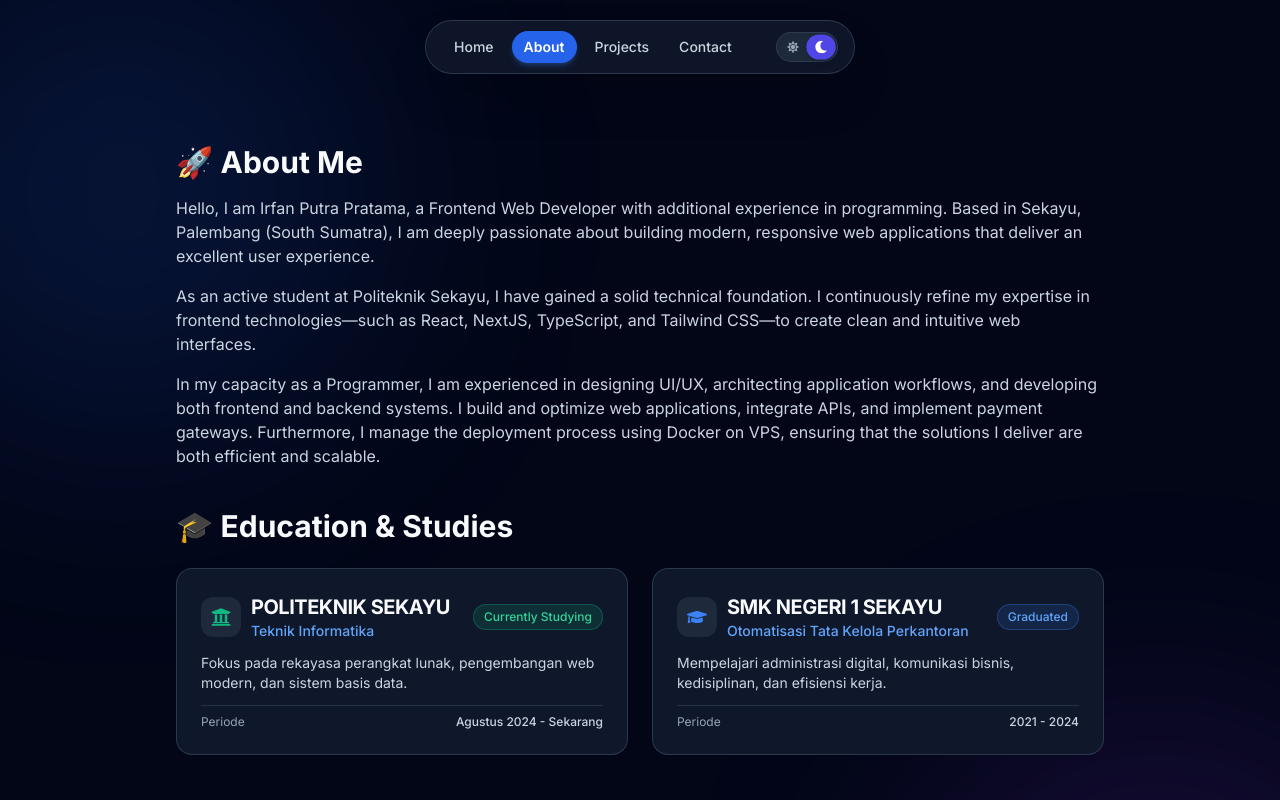
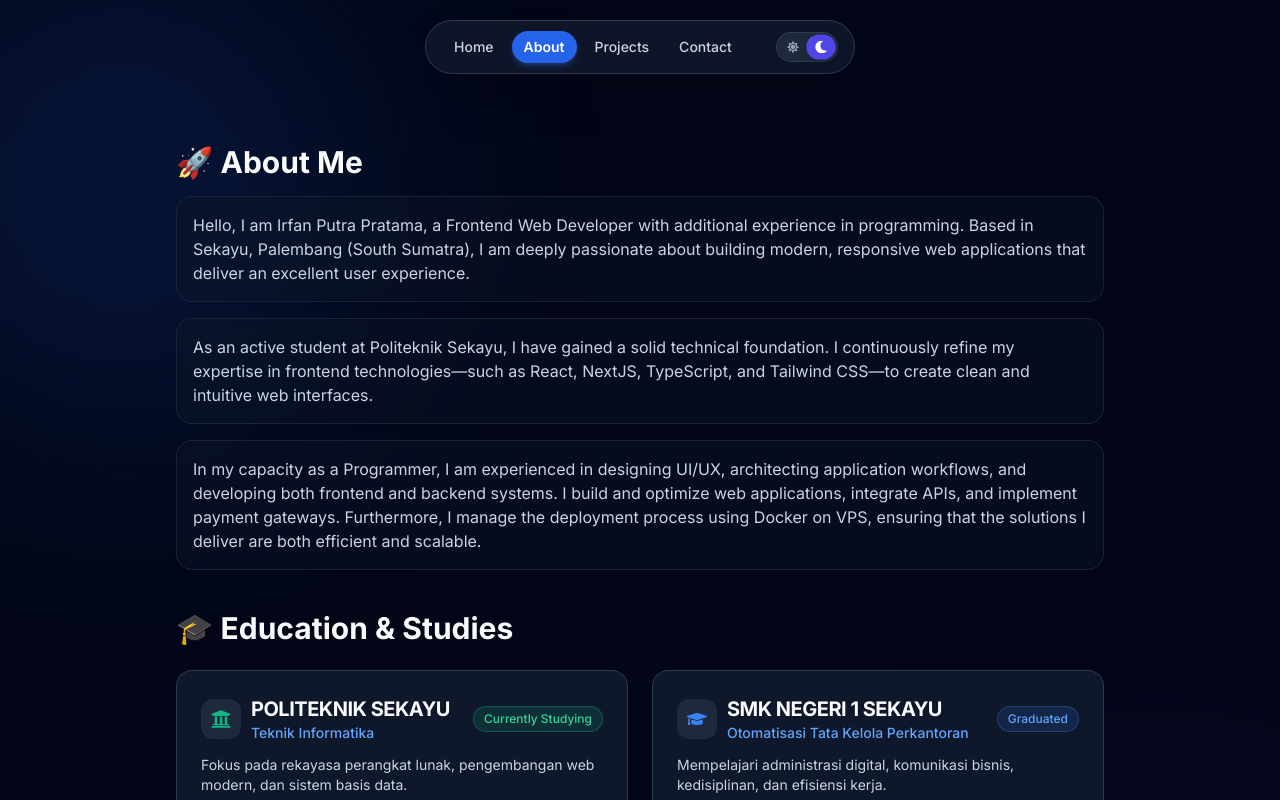
Before and after one commit to irfannn27/irfan-portofolio, a React (Vite) app: page /about in a window 1280 px wide. Shown: the top 800 px of the page. Built offline with nearby package versions, Linux system fonts and the light colour scheme.

Commit message:
feat: add smooth GSAP stagger animation and glass cards to About section

```diff
--- a/src/components/About.tsx
+++ b/src/components/About.tsx
@@ -1,17 +1,67 @@
-const About = () => {
+import React, { useEffect, useRef } from "react";
+import gsap from "gsap";
+
+const About: React.FC = () => {
+  const containerRef = useRef<HTMLDivElement>(null);
+  const titleRef = useRef<HTMLHeadingElement>(null);
+  const paragraphsRef = useRef<HTMLParagraphElement[]>([]);
+
+  useEffect(() => {
+    const ctx = gsap.context(() => {
+      // Animate Title
+      if (titleRef.current) {
+        gsap.fromTo(
+          titleRef.current,
+          { opacity: 0, y: -20 },
+          { opacity: 1, y: 0, duration: 0.7, ease: "power2.out" }
+        );
+      }
+
+      // Animate Paragraphs with smooth stagger
+      if (paragraphsRef.current.length > 0) {
+        gsap.fromTo(
+          paragraphsRef.current,
+          { opacity: 0, y: 25 },
+          {
+            opacity: 1,
+            y: 0,
+            duration: 0.8,
+            stagger: 0.18,
+            ease: "power2.out",
+            delay: 0.15,
+          }
+        );
+      }
+    }, containerRef);
+
+    return () => ctx.revert();
+  }, []);
+
   return (
-    <div className="section section-2">
-      <h1 className="font-bold text-2xl sm:text-3xl text-slate-900 dark:text-white flex items-center gap-2">
+    <div className="section section-2" ref={containerRef}>
+      <h1
+        ref={titleRef}
+        className="font-bold text-2xl sm:text-3xl text-slate-900 dark:text-white flex items-center gap-2"
+      >
         🚀 About Me
       </h1>
       <div className="text-slate-600 dark:text-slate-300 space-y-4 text-sm sm:text-base leading-relaxed">
-        <p>
+        <p
+          ref={(el) => (paragraphsRef.current[0] = el!)}
+          className="p-4 rounded-2xl bg-white/60 dark:bg-slate-900/40 border border-slate-200/80 dark:border-slate-800/80 backdrop-blur-sm shadow-sm transition-all hover:border-blue-400/50"
+        >
           Hello, I am Irfan Putra Pratama, a Frontend Web Developer with additional experience in programming. Based in Sekayu, Palembang (South Sumatra), I am deeply passionate about building modern, responsive web applications that deliver an excellent user experience.
         </p>
-        <p>
+        <p
+          ref={(el) => (paragraphsRef.current[1] = el!)}
+          className="p-4 rounded-2xl bg-white/60 dark:bg-slate-900/40 border border-slate-200/80 dark:border-slate-800/80 backdrop-blur-sm shadow-sm transition-all hover:border-blue-400/50"
+        >
           As an active student at Politeknik Sekayu, I have gained a solid technical foundation. I continuously refine my expertise in frontend technologies—such as React, NextJS, TypeScript, and Tailwind CSS—to create clean and intuitive web interfaces.
         </p>
-        <p>
+        <p
+          ref={(el) => (paragraphsRef.current[2] = el!)}
+          className="p-4 rounded-2xl bg-white/60 dark:bg-slate-900/40 border border-slate-200/80 dark:border-slate-800/80 backdrop-blur-sm shadow-sm transition-all hover:border-blue-400/50"
+        >
           In my capacity as a Programmer, I am experienced in designing UI/UX, architecting application workflows, and developing both frontend and backend systems. I build and optimize web applications, integrate APIs, and implement payment gateways. Furthermore, I manage the deployment process using Docker on VPS, ensuring that the solutions I deliver are both efficient and scalable.
         </p>
       </div>
```
